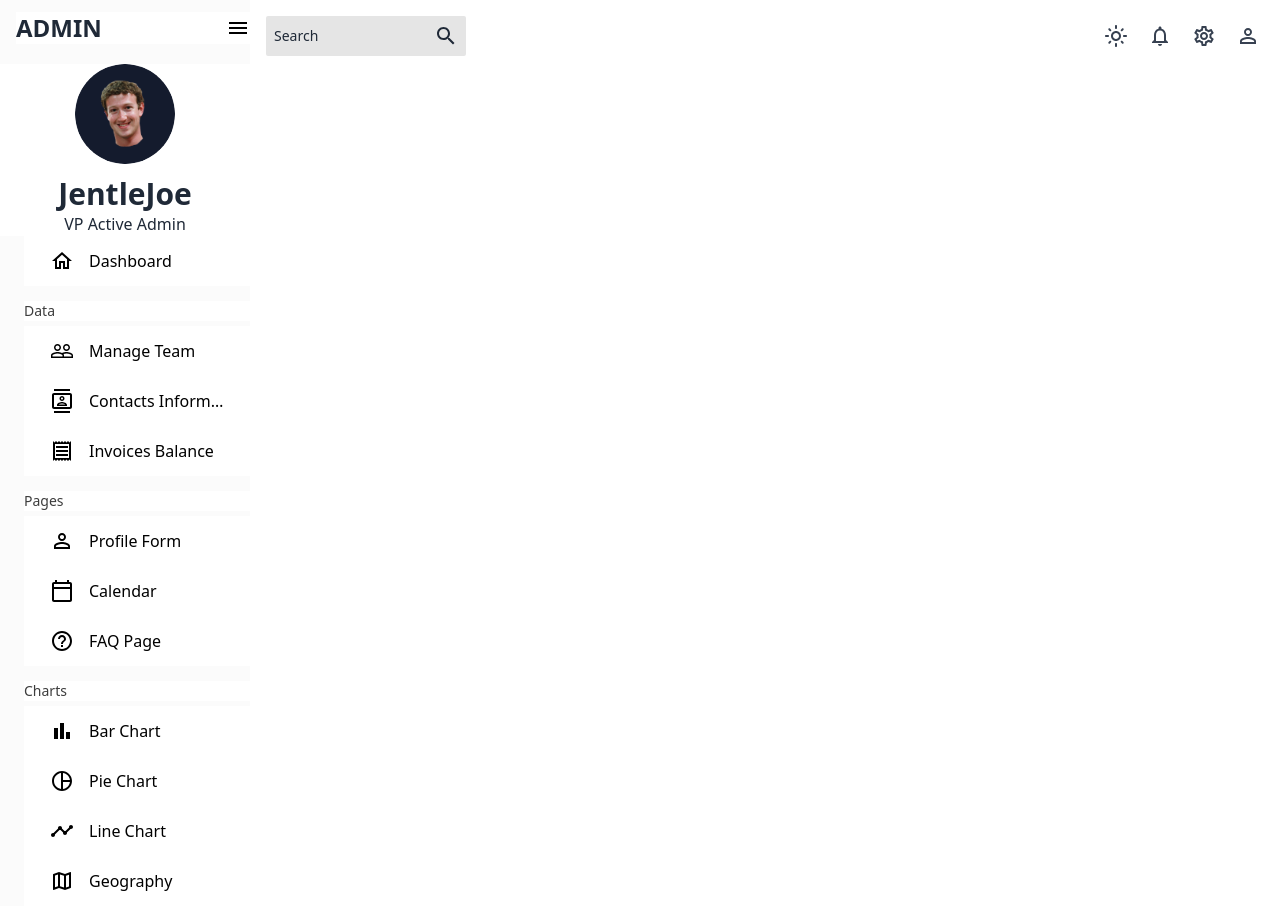
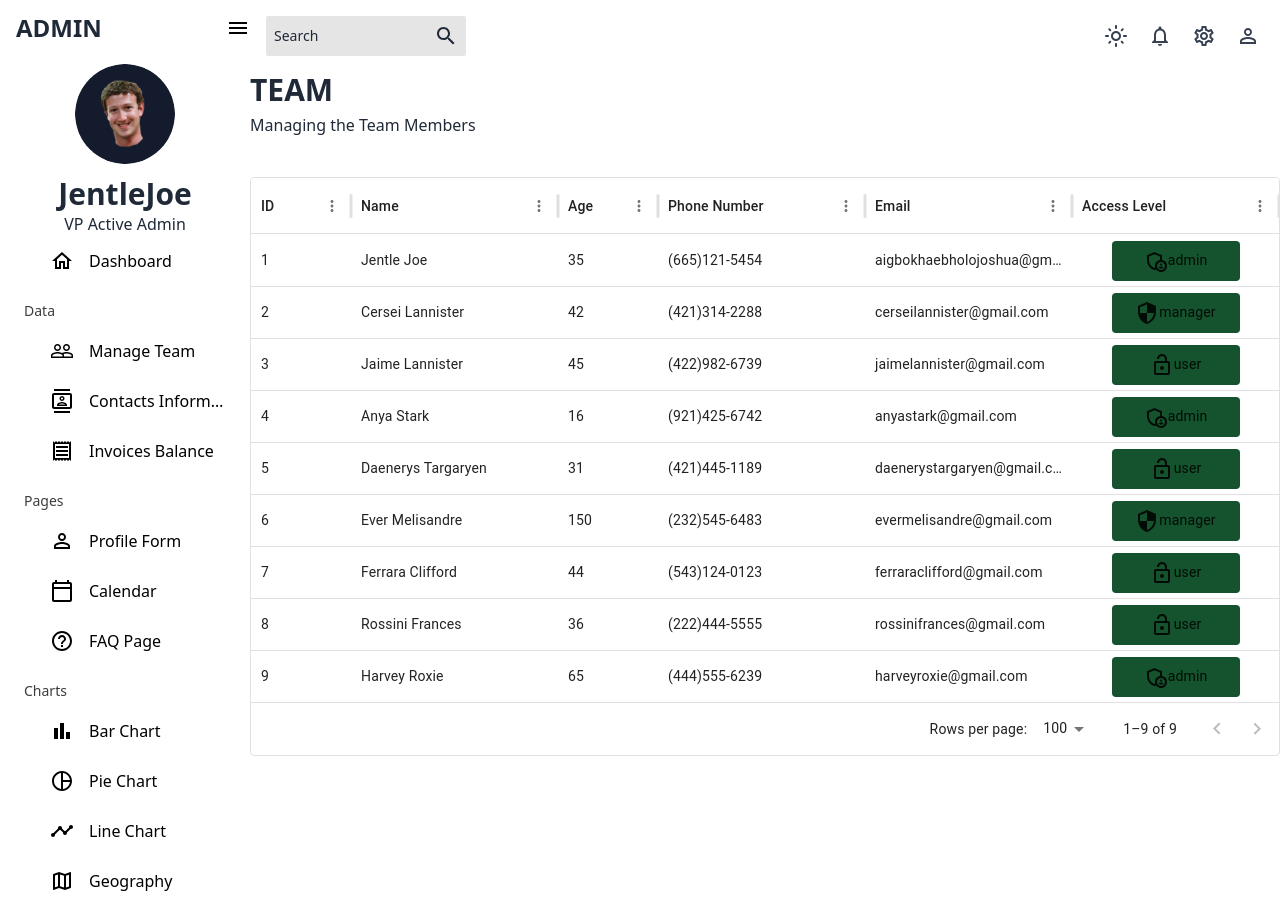
Before and after one commit to JentleJoe/react-admin, a React (Vite) app: page /team in a window 1280 px wide. Built offline with nearby package versions, Linux system fonts and the light colour scheme.

Commit message:
added team table

```diff
--- a/src/App.jsx
+++ b/src/App.jsx
@@ -2,6 +2,7 @@ import { Topbar, Sidebar } from "./scenes/global"
 import { useTheme } from "./theme/ThemeContext"
 import { Route, Routes } from "react-router-dom"
 import { Dashboard } from "./scenes/dashboard"
+import { Team } from "./scenes"
 
 
 function App() {
@@ -17,6 +18,7 @@ function App() {
         <Topbar />
         <Routes>
           <Route path="/" element={<Dashboard />} />
+          <Route path="/team" element={<Team />} />
         </Routes>
       </main>
     </div>
--- a/src/data/mockData.js
+++ b/src/data/mockData.js
@@ -3,8 +3,8 @@ import { tokens } from "../theme";
 export const mockDataTeam = [
   {
     id: 1,
-    name: "Jon Snow",
-    email: "jonsnow@gmail.com",
+    name: "Jentle Joe",
+    email: "aigbokhaebholojoshua@gmail.com",
     age: 35,
     phone: "(665)121-5454",
     access: "admin",
--- a/src/index.css
+++ b/src/index.css
@@ -37,3 +37,8 @@ body,
 ::-webkit-scrollbar-thumb:hover{
   background: #555;
 }
+
+/* Sidebar Defaults Override */
+.css-dip3t8{
+  background: none !important;
+}
--- a/src/scenes/index.js
+++ b/src/scenes/index.js
@@ -1,6 +1,8 @@
 import { Topbar, Sidebar } from './global'
+import Team from './team/Team'
 
 export {
     Topbar,
     Sidebar,
+    Team
 }
--- /dev/null
+++ b/src/scenes/team/Team.jsx
@@ -0,0 +1,67 @@
+import { useTheme } from "../../theme/ThemeContext"
+import { DataGrid } from '@mui/x-data-grid'
+import { mockDataTeam } from "../../data/mockData"
+import { AdminPanelSettingsOutlined, LockOpenOutlined, SecurityOutlined  } from "@mui/icons-material"
+import { Header } from "../../components"
+
+const Team = () => {
+  const { theme } = useTheme()
+
+  const columns = [
+    {field: "id", headerName: "ID" },
+    {
+      field: "name",
+      headerName: "Name",
+      flex: 1,
+      cellClassName: "name-column--cell",
+    },
+    {
+      field: 'age',
+      headerName: 'Age',
+      type: 'number',
+      headerAlign: 'left',
+      align: 'left',
+    },
+    {
+      field: 'phone',
+      headerName: 'Phone Number',
+      flex: 1,
+    },
+    {
+      field: 'email',
+      headerName: 'Email',
+      flex: 1,
+    },
+    {
+      field: 'access',
+      headerName: 'Access Level',
+      flex: 1,
+      renderCell: ({ row: { access } }) => {
+        return(
+          <div className={` flex items-center h-full `}>
+            <div className={`flex items-center mx-auto w-32 h-10 p-[5px] justify-center bg-green-900 rounded `} >
+              { access === 'admin' && <AdminPanelSettingsOutlined /> }
+              { access === 'manager' && <SecurityOutlined /> }
+              { access === 'user' && <LockOpenOutlined /> }
+              <p>{access}</p>
+            </div>
+          </div>
+        )
+      }
+    },
+  ]
+
+  return (
+    <div className={``} >
+      <Header title="TEAM" subtitle='Managing the Team Members' />
+      <div className={`mt-10 text-blue-800 `}>
+        <DataGrid
+        rows={mockDataTeam}
+        columns={columns}
+        />
+      </div>
+    </div>
+  )
+}
+
+export default Team
```
